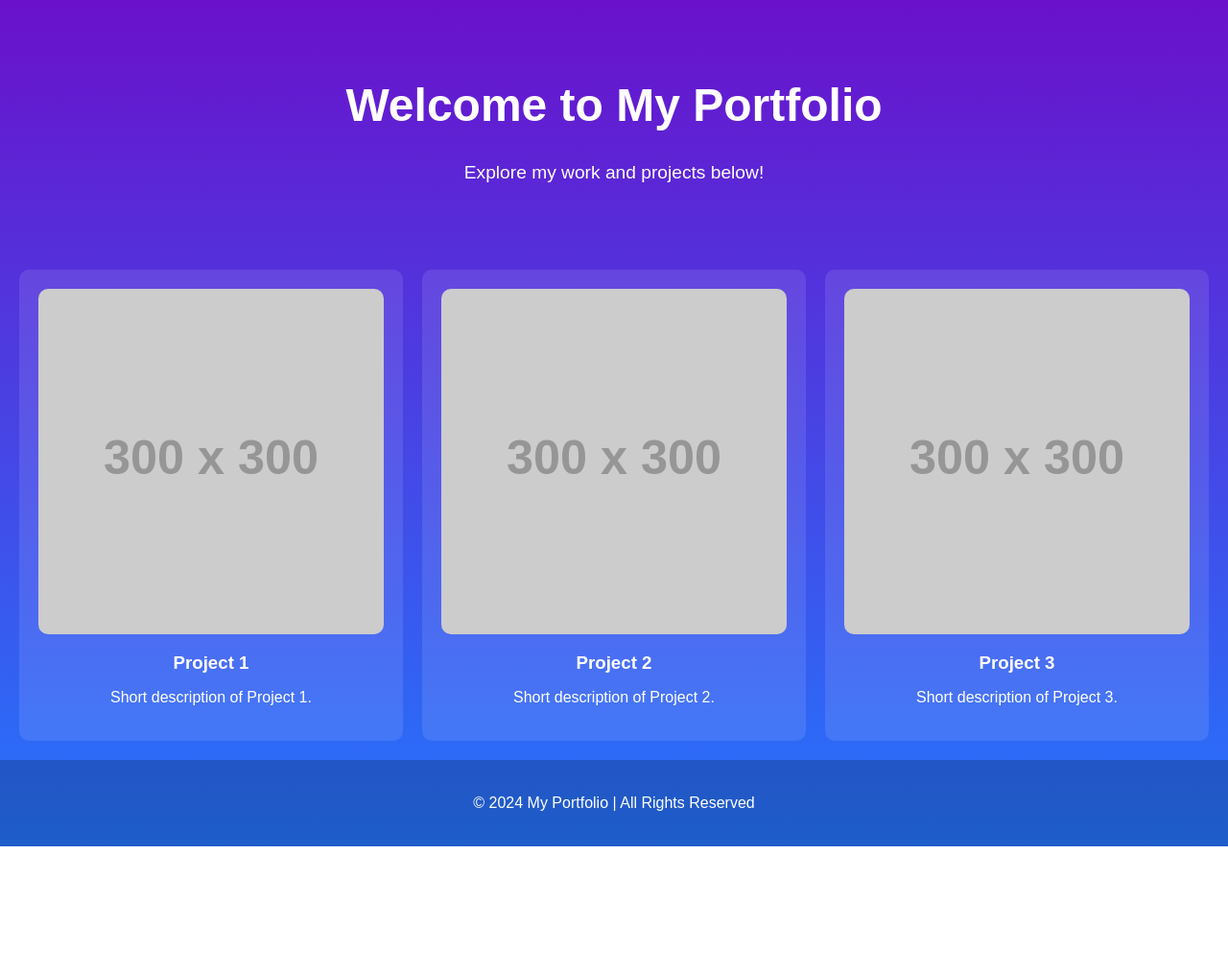
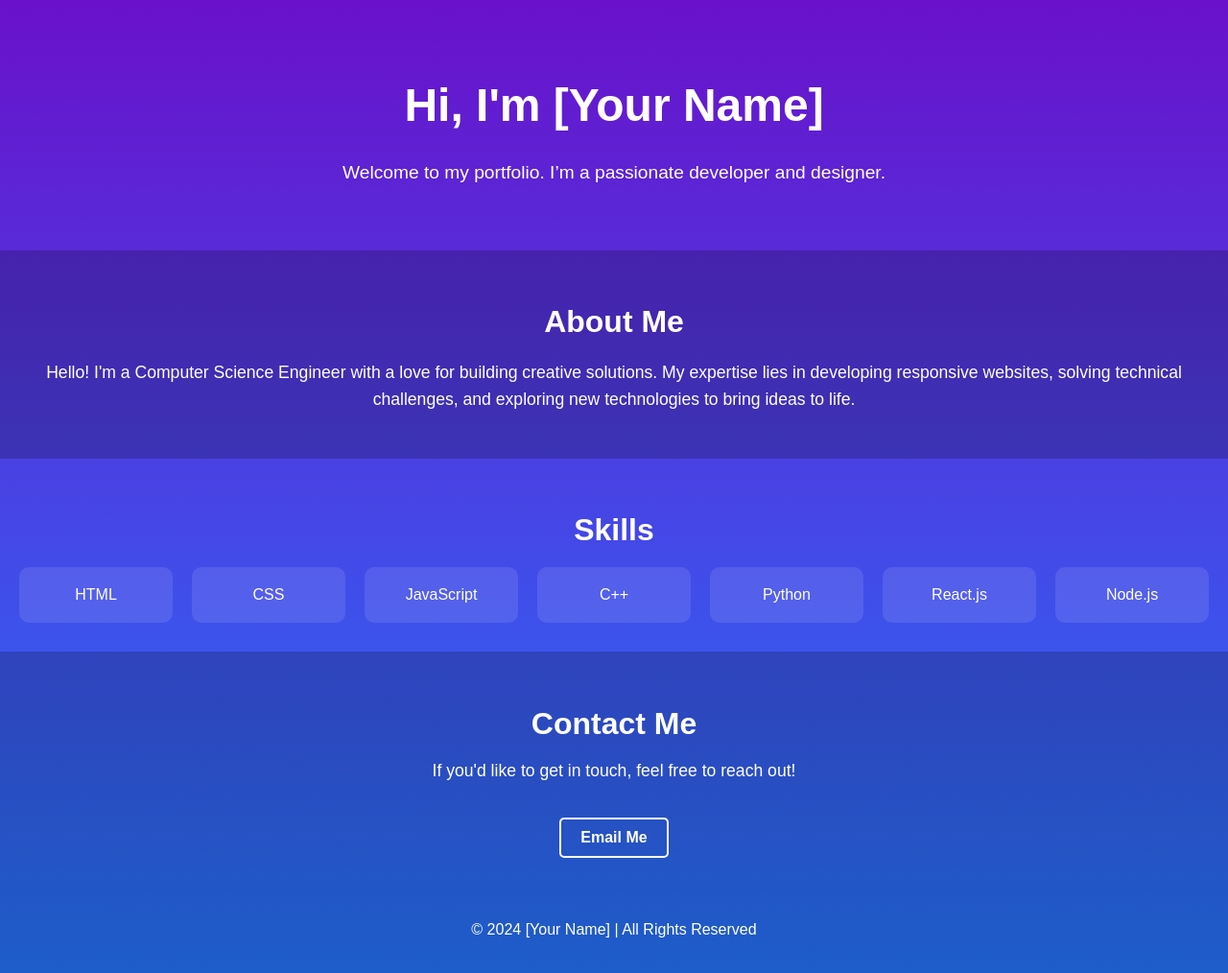
Before and after one commit to Sagarmirje/Kaverivan-city, a plain HTML site: page index.html in a window 1280 px wide. Shown: the whole page at 96% size. Before the commit the page ends 882 px from the top, so only its background shows below. Drawn offline with Linux system fonts and the light colour scheme; placeholder pictures from the web are drawn by us.

Commit message:
index.html

```diff
--- a/index.html
+++ b/index.html
@@ -3,11 +3,11 @@
 <head>
     <meta charset="UTF-8">
     <meta name="viewport" content="width=device-width, initial-scale=1.0">
-    <title>Portfolio</title>
+    <title>My Portfolio</title>
     <style>
         /* General Styles */
         body {
-            font-family: Arial, sans-serif;
+            font-family: 'Arial', sans-serif;
             margin: 0;
             padding: 0;
             background: linear-gradient(to bottom, #6a11cb, #2575fc);
@@ -30,35 +30,87 @@
             margin-top: 10px;
         }
 
-        /* Portfolio Section */
-        .portfolio {
-            display: grid;
-            grid-template-columns: repeat(auto-fit, minmax(300px, 1fr));
-            gap: 20px;
-            padding: 20px;
+        /* About Section */
+        .about {
+            padding: 30px 20px;
+            text-align: center;
+            background: rgba(0, 0, 0, 0.2);
             animation: slideUp 2s ease-in-out;
         }
 
-        .portfolio-item {
+        .about h2 {
+            font-size: 2rem;
+            margin-bottom: 20px;
+        }
+
+        .about p {
+            font-size: 1.1rem;
+            line-height: 1.6;
+        }
+
+        /* Skills Section */
+        .skills {
+            padding: 30px 20px;
+            animation: slideUp 2s ease-in-out;
+        }
+
+        .skills h2 {
+            text-align: center;
+            font-size: 2rem;
+            margin-bottom: 20px;
+        }
+
+        .skills-container {
+            display: grid;
+            grid-template-columns: repeat(auto-fit, minmax(150px, 1fr));
+            gap: 20px;
+            text-align: center;
+        }
+
+        .skill {
             background: rgba(255, 255, 255, 0.1);
             padding: 20px;
             border-radius: 10px;
-            text-align: center;
+            font-size: 1rem;
             transition: transform 0.3s;
         }
 
-        .portfolio-item:hover {
-            transform: scale(1.05);
+        .skill:hover {
+            transform: scale(1.1);
         }
 
-        .portfolio-item img {
-            width: 100%;
-            height: auto;
-            border-radius: 10px;
+        /* Contact Section */
+        .contact {
+            padding: 30px 20px;
+            text-align: center;
+            background: rgba(0, 0, 0, 0.2);
+            animation: fadeIn 2s ease-in-out;
         }
 
-        .portfolio-item h3 {
-            margin: 15px 0 10px;
+        .contact h2 {
+            font-size: 2rem;
+            margin-bottom: 20px;
+        }
+
+        .contact p {
+            font-size: 1.1rem;
+        }
+
+        .contact a {
+            color: white;
+            text-decoration: none;
+            font-weight: bold;
+            border: 2px solid white;
+            padding: 10px 20px;
+            border-radius: 5px;
+            display: inline-block;
+            margin-top: 20px;
+            transition: background 0.3s, color 0.3s;
+        }
+
+        .contact a:hover {
+            background: white;
+            color: #6a11cb;
         }
 
         /* Footer */
@@ -95,7 +147,7 @@
             header h1 {
                 font-size: 2rem;
             }
-            header p {
+            header p, .about p, .contact p {
                 font-size: 1rem;
             }
         }
@@ -121,30 +173,36 @@
 </head>
 <body>
     <header>
-        <h1>Welcome to My Portfolio</h1>
-        <p>Explore my work and projects below!</p>
+        <h1>Hi, I'm [Your Name]</h1>
+        <p>Welcome to my portfolio. I’m a passionate developer and designer.</p>
     </header>
 
-    <section class="portfolio">
-        <div class="portfolio-item">
-            <img src="https://via.placeholder.com/300" alt="Project 1">
-            <h3>Project 1</h3>
-            <p>Short description of Project 1.</p>
-        </div>
-        <div class="portfolio-item">
-            <img src="https://via.placeholder.com/300" alt="Project 2">
-            <h3>Project 2</h3>
-            <p>Short description of Project 2.</p>
-        </div>
-        <div class="portfolio-item">
-            <img src="https://via.placeholder.com/300" alt="Project 3">
-            <h3>Project 3</h3>
-            <p>Short description of Project 3.</p>
+    <section class="about">
+        <h2>About Me</h2>
+        <p>Hello! I'm a Computer Science Engineer with a love for building creative solutions. My expertise lies in developing responsive websites, solving technical challenges, and exploring new technologies to bring ideas to life.</p>
+    </section>
+
+    <section class="skills">
+        <h2>Skills</h2>
+        <div class="skills-container">
+            <div class="skill">HTML</div>
+            <div class="skill">CSS</div>
+            <div class="skill">JavaScript</div>
+            <div class="skill">C++</div>
+            <div class="skill">Python</div>
+            <div class="skill">React.js</div>
+            <div class="skill">Node.js</div>
         </div>
     </section>
 
+    <section class="contact">
+        <h2>Contact Me</h2>
+        <p>If you'd like to get in touch, feel free to reach out!</p>
+        <a href="mailto:yourname@example.com">Email Me</a>
+    </section>
+
     <footer>
-        <p>&copy; 2024 My Portfolio | All Rights Reserved</p>
+        <p>&copy; 2024 [Your Name] | All Rights Reserved</p>
     </footer>
 </body>
 </html>
```
